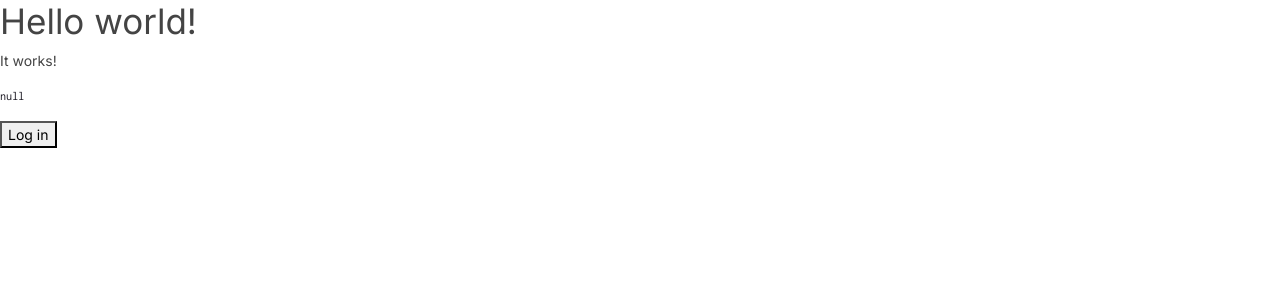
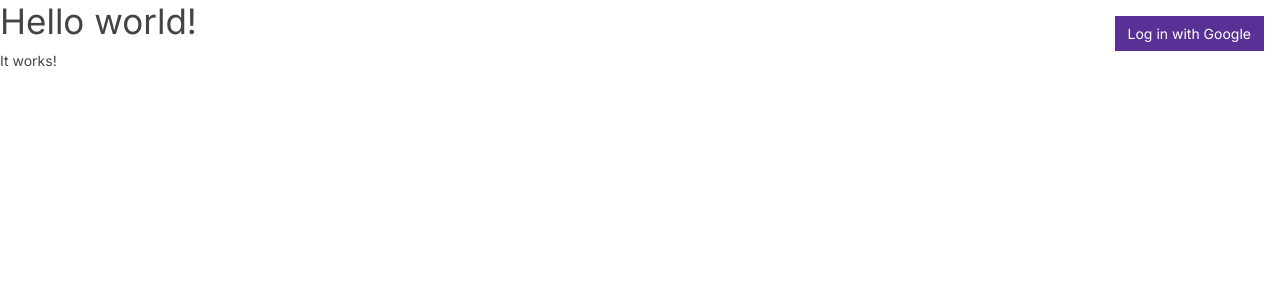
Before and after one commit to tkesgar/javelin, a Next.js app: page / in a window 1280 px wide. Shown: the top 300 px of the page. Built offline with nearby package versions, Linux system fonts and the light colour scheme; no server answers.

Commit message:
Implement user menu button

```diff
--- a/package.json
+++ b/package.json
@@ -23,6 +23,7 @@
     "react": "^17.0.1",
     "react-bootstrap": "^1.4.3",
     "react-dom": "^17.0.1",
+    "react-feather": "^2.0.9",
     "sass": "^1.32.7",
     "typescript": "^4.1.5"
   },
--- a/pages/index.tsx
+++ b/pages/index.tsx
@@ -1,26 +1,70 @@
 import { signIn, signOut, useAuth } from "@/services/firebase/auth";
 import * as React from "react";
+import { Button, Dropdown } from "react-bootstrap";
+import Link from "next/link";
+import { LogIn } from "react-feather";
 
 export default function Index(): JSX.Element {
   const auth = useAuth();
 
   return (
     <>
+      {auth !== false ? (
+        <div className="position-fixed" style={{ top: "1rem", right: "1rem" }}>
+          {auth ? (
+            <Dropdown>
+              <Dropdown.Toggle
+                id="authUserMenu"
+                className="d-flex align-items-center"
+                variant="outline-primary"
+              >
+                <div className="d-inline-flex align-items-center">
+                  <img
+                    src={auth.photoURL}
+                    alt={auth.displayName}
+                    className="rounded-circle mr-2"
+                    style={{ width: "2rem", height: "2rem" }}
+                  />
+                  <div className="d-none d-md-block text-left mr-2">
+                    <div>{auth.displayName}</div>
+                    <div style={{ fontSize: "0.75rem" }}>{auth.email}</div>
+                  </div>
+                </div>
+              </Dropdown.Toggle>
+              <Dropdown.Menu align="right">
+                <Dropdown.ItemText className="d-md-none">
+                  <div>{auth.displayName}</div>
+                  <div style={{ fontSize: "0.75rem" }}>{auth.email}</div>
+                </Dropdown.ItemText>
+                <Dropdown.Divider className="d-md-none" />
+                <Link href="/" passHref>
+                  <Dropdown.Item>Home</Dropdown.Item>
+                </Link>
+                <Dropdown.Divider />
+                <Dropdown.Item
+                  onClick={() => {
+                    signOut();
+                  }}
+                >
+                  Log out
+                </Dropdown.Item>
+              </Dropdown.Menu>
+            </Dropdown>
+          ) : (
+            <Button
+              type="button"
+              variant="primary"
+              onClick={() => {
+                signIn();
+              }}
+            >
+              Log in with Google
+            </Button>
+          )}
+        </div>
+      ) : null}
       <h1>Hello world!</h1>
       <p>It works!</p>
-      {auth !== false ? (
-        <>
-          <pre>{JSON.stringify(auth, null, 2)}</pre>
-          <button
-            type="button"
-            onClick={() => {
-              auth ? signOut() : signIn();
-            }}
-          >
-            {auth ? "Log out" : "Log in"}
-          </button>
-        </>
-      ) : null}
     </>
   );
 }
```
Also changed, not shown: 1 other file (tests, documents, lock files or other folders).
